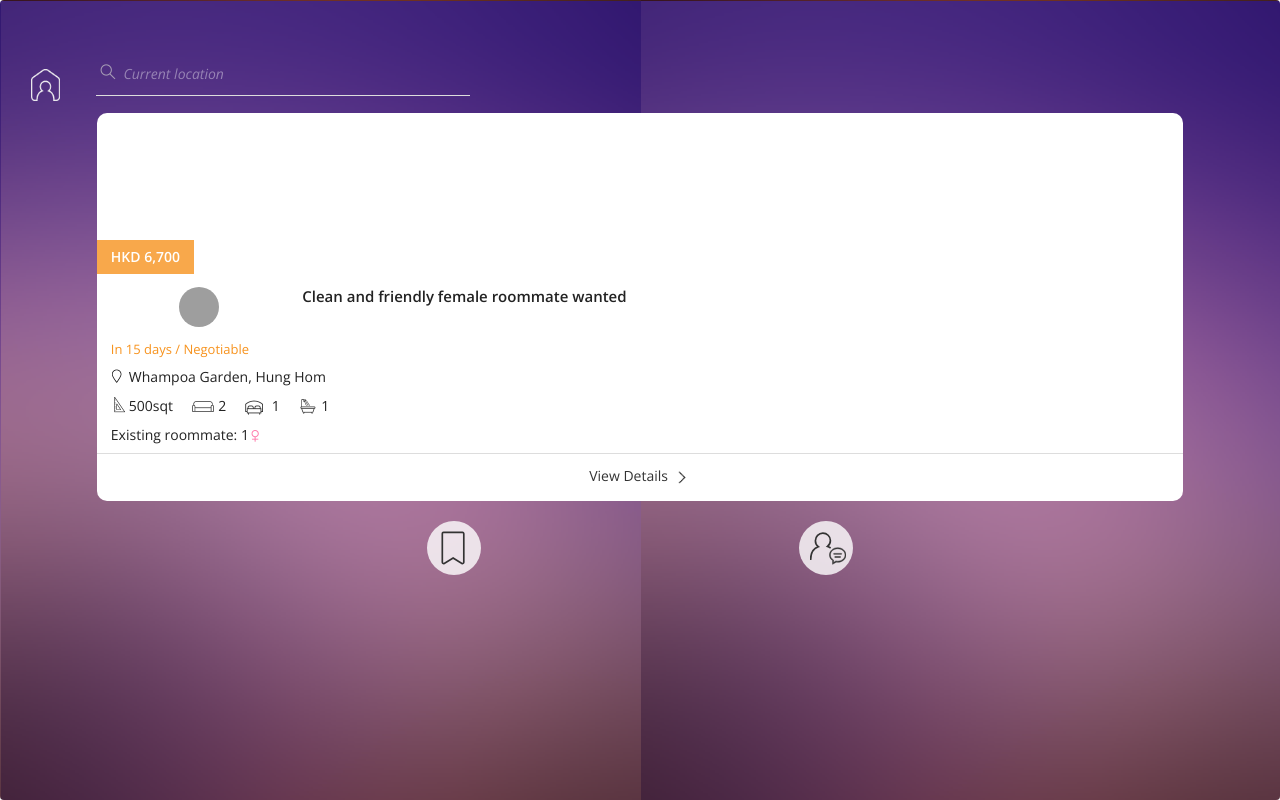
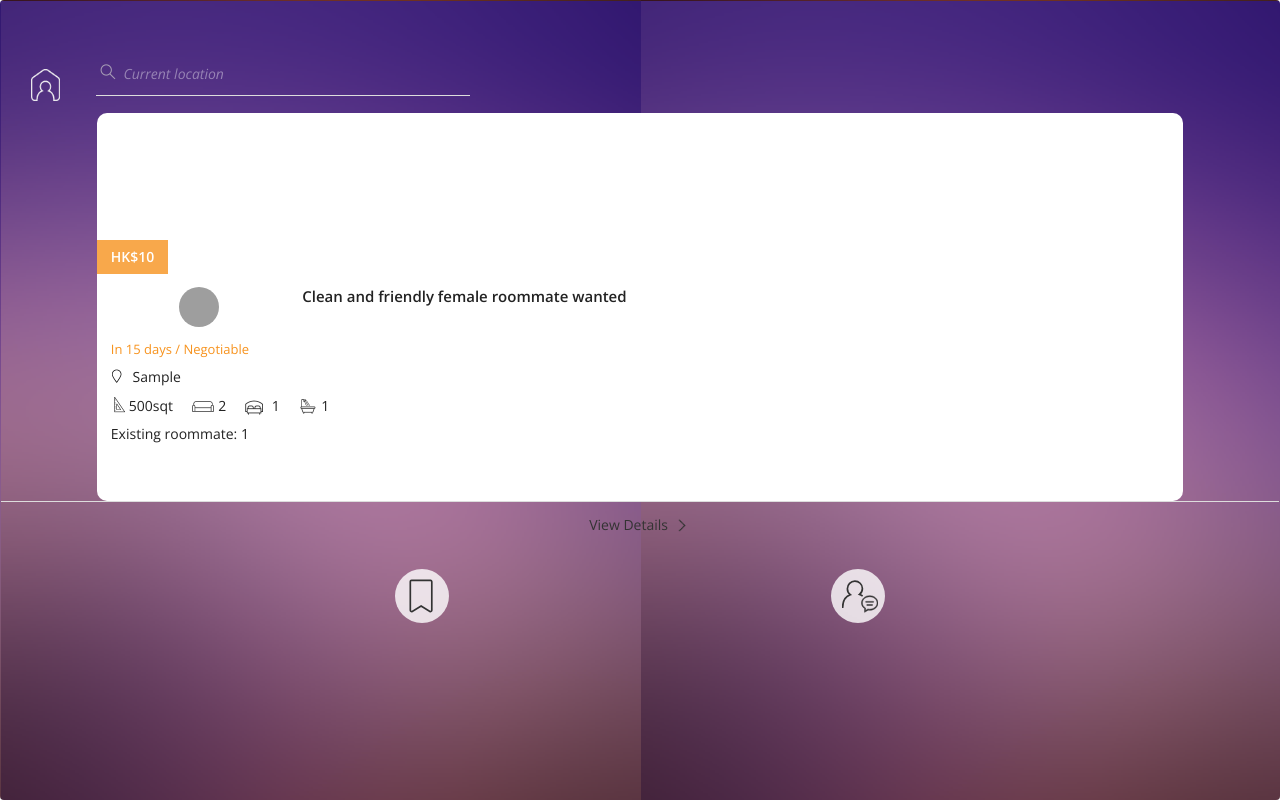
Before and after one commit to MilesWen/Roomie.hk, a Django app: page /bulletin/listing/1/ in a window 1280 px wide. Run offline with Django 3.2, Linux system fonts and the light colour scheme; tables that the repository leaves empty hold one stand-in row (values such as "Sample post"); some libraries are stand-ins or nearby versions; grey boxes are pictures that could not be loaded.

Commit message:
add cards

```diff
--- a/bulletin/static/bulletin/css/style.css
+++ b/bulletin/static/bulletin/css/style.css
@@ -223,6 +223,12 @@ ul.scrollable-view li {
 	height: 240px !important;
 	width: 100% !important;
 }
+
+.carousel-cards-area{
+	position: relative;
+	overflow: hidden
+}
+
 .label-noOfImages {
 	border-radius: 3px;
 	background: rgba(51,51,51,0.5);
--- a/bulletin/templates/bulletin/__cards__.html
+++ b/bulletin/templates/bulletin/__cards__.html
@@ -1,6 +1,39 @@
-{% profile %}
-==> 'name':name_str, 'date_added':date_str, ....
+<!DOCTYPE html>
 
-{% for roomDate in profile %}
-	{% roomDate.name %}
-{% endfor %}
+{% if forloop.counter == 1 %}
+	<div class="item active">
+{% else %}
+	<div class="item" >
+{% endif %}
+		<div class='listing-card'><!-- listing card -->
+			{% comment %}
+			Room:	{{ forloop.counter }}
+			Owner:	{{ room.user.name }}
+			{% endcomment %}
+
+			<div id="map-canvas"></div>
+			<div class='js-listing-card-price listing-card-price'> HK${{ room.price }} </div>
+			<div class='listing-card-content-div'><!-- listing details -->
+				<div class='card-header'>
+					<div class="row">
+						<div class='profile-pic col-xs-2'>
+							<div class='image-round-wrapper'>
+		  					<img src='https://encrypted-tbn0.gstatic.com/images?q=tbn:ANd9GcQA92yqBQc3NSvA6sHu5-VAY3fIz4i0-VM-_cUZrYb-s6lUqyfvsA' height=40/>
+		  				</div>
+						</div>
+						<div class='headline col-xs-10'>
+							<h3 class='js-listing-card-headline'>Clean and friendly female roommate wanted</h3>
+						</div>
+				</div>
+				<h4 class='header-subline js-listing-card-subline'>In 15 days / Negotiable</h4>
+				<p class='js-location'><span class='icon-listing-loc icon-inline'></span> {{ room.district }} </p>
+				<ul class='listing-card-room-list'>
+					<li class='js-listing-card-area'><span class='icon-inline icon-listing-area'></span>500sqt</li>
+					<li class='js-listing-card-bedrooms'><span class='icon-room-living icon-inline'></span> 2</li>
+					<li class='js-listing-card-bedrooms'><span class='icon-room-bed icon-inline'></span> 1</li>
+					<li class='js-listing-card-bedrooms'><span class='icon-room-bathroom icon-inline'></span>1</li>
+				</ul>
+				<p class='js-listing-card-existingRoommates'>Existing roommate: 1<span class='icon-gender-{% filter force_escape|lower %}{{ room.user.gender }}{% endfilter %} icon-inline'></span></p>
+			</div><!-- end of listing details -->
+		</div><!-- end of listing card -->
+	</div>
--- a/bulletin/templates/bulletin/listing.html
+++ b/bulletin/templates/bulletin/listing.html
@@ -17,7 +17,7 @@
       <!-- Menu area -->
       <section class="menu-section">
         <ul class="menu-section-list">
-          <li><a href="" target="_blank">Profile</a></li>
+          <li><a href="/bulletin/profile/{{ seeker.id }}/">Profile</a></li>
           <li><a href="" target="_blank">Search</a></li>
           <li><a href="" target="_blank">Add my place</a></li>
         </ul>
@@ -55,32 +55,17 @@
       <div class='app-content'><!-- App content -->
 
       	<!-- carousel view here -->
-      	<div class='listing-card'><!-- listing card -->
-      		<div id="map-canvas"></div>
-      		<div class='js-listing-card-price listing-card-price'>HKD 6,700</div>
-      		<div class='listing-card-content-div'><!-- listing details -->
-      			<div class='card-header'>
-      				<div class="row">
-	      				<div class='profile-pic col-xs-2'>
-	      					<div class='image-round-wrapper'>
-		      					<img src='https://encrypted-tbn0.gstatic.com/images?q=tbn:ANd9GcQA92yqBQc3NSvA6sHu5-VAY3fIz4i0-VM-_cUZrYb-s6lUqyfvsA' height=40/>
-		      				</div>
-	      				</div>
-	      				<div class='headline col-xs-10'>
-	      					<h3 class='js-listing-card-headline'>Clean and friendly female roommate wanted</h3>
-	      				</div>
-      			</div>
-      			<h4 class='header-subline js-listing-card-subline'>In 15 days / Negotiable</h4>
-      			<p class='js-location'><span class='icon-listing-loc icon-inline'></span>Whampoa Garden, Hung Hom</p>
-      			<ul class='listing-card-room-list'>
-      				<li class='js-listing-card-area'><span class='icon-inline icon-listing-area'></span>500sqt</li>
-      				<li class='js-listing-card-bedrooms'><span class='icon-room-living icon-inline'></span> 2</li>
-      				<li class='js-listing-card-bedrooms'><span class='icon-room-bed icon-inline'></span> 1</li>
-      				<li class='js-listing-card-bedrooms'><span class='icon-room-bathroom icon-inline'></span>1</li>
-      			</ul>
-      			<p class='js-listing-card-existingRoommates'>Existing roommate: 1<span class='icon-gender-f icon-inline'></span></p>
-      		</div><!-- end of listing details -->
-      	</div><!-- end of listing card -->
+        <div class='carousel-cards-area'><!-- Detail: images -->
+          <div id="carousel-example-generic" class="carousel slide" data-ride="carousel">
+            <!-- Wrapper for slides -->
+            <div class="carousel-inner">
+              {% for room in roomList %}
+            	   {% include 'bulletin/__cards__.html' %}
+              {% endfor %}
+            </div>
+          </div>
+        </div>
+
 	    	<div class='js-view-detail btn-view-detail-div center-align'>
     			<a href=#>View Details <span class='btn-next-black icon-inline'></span></a>
     		</div>
@@ -179,3 +164,12 @@
 {% else %}
     The specified seeker does not exist!
 {% endif %}
+
+{% block custome_js_block %}
+  <!-- Carousel of images -->
+  <script>
+    $("#carousel-example-generic").carousel({
+      swipe: 50 // percent-per-second, default is 50. Pass false to disable swipe
+    })
+  </script><!-- end of Carousel of images -->
+{% endblock %}
```
